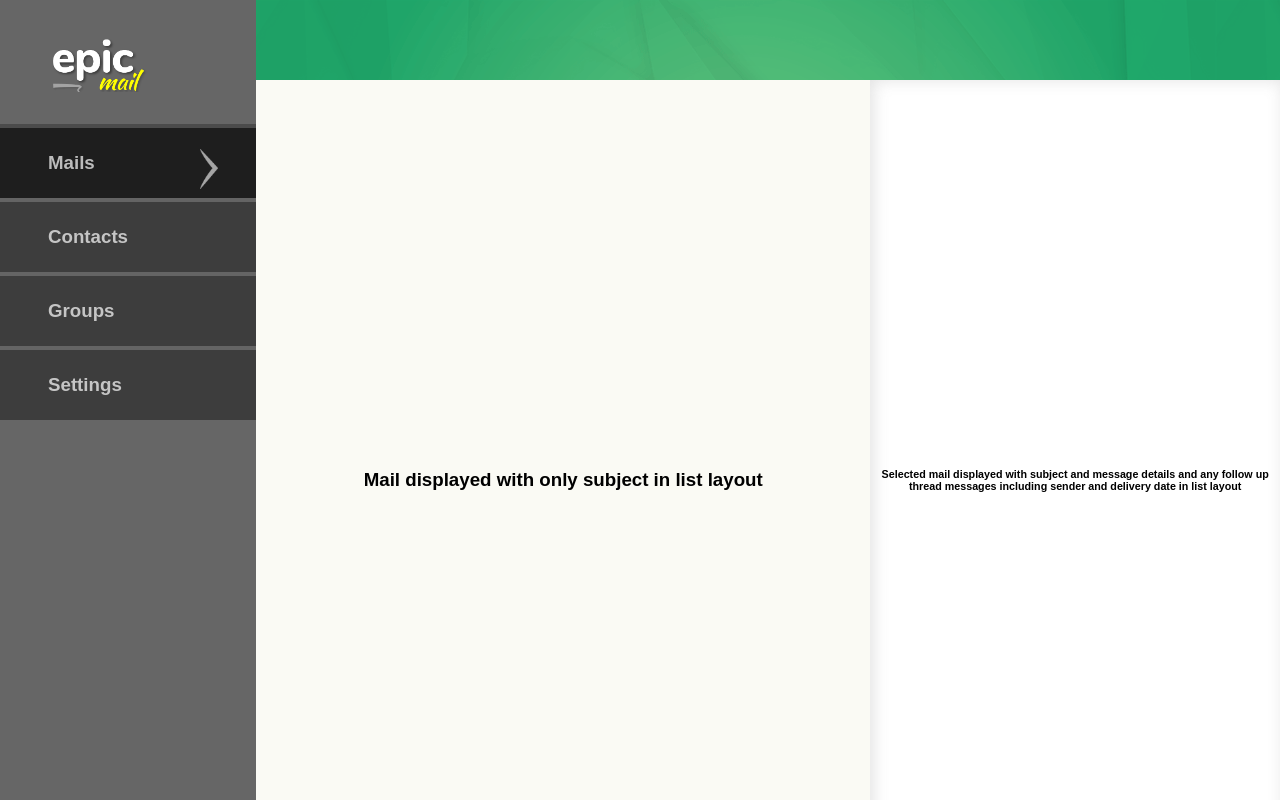
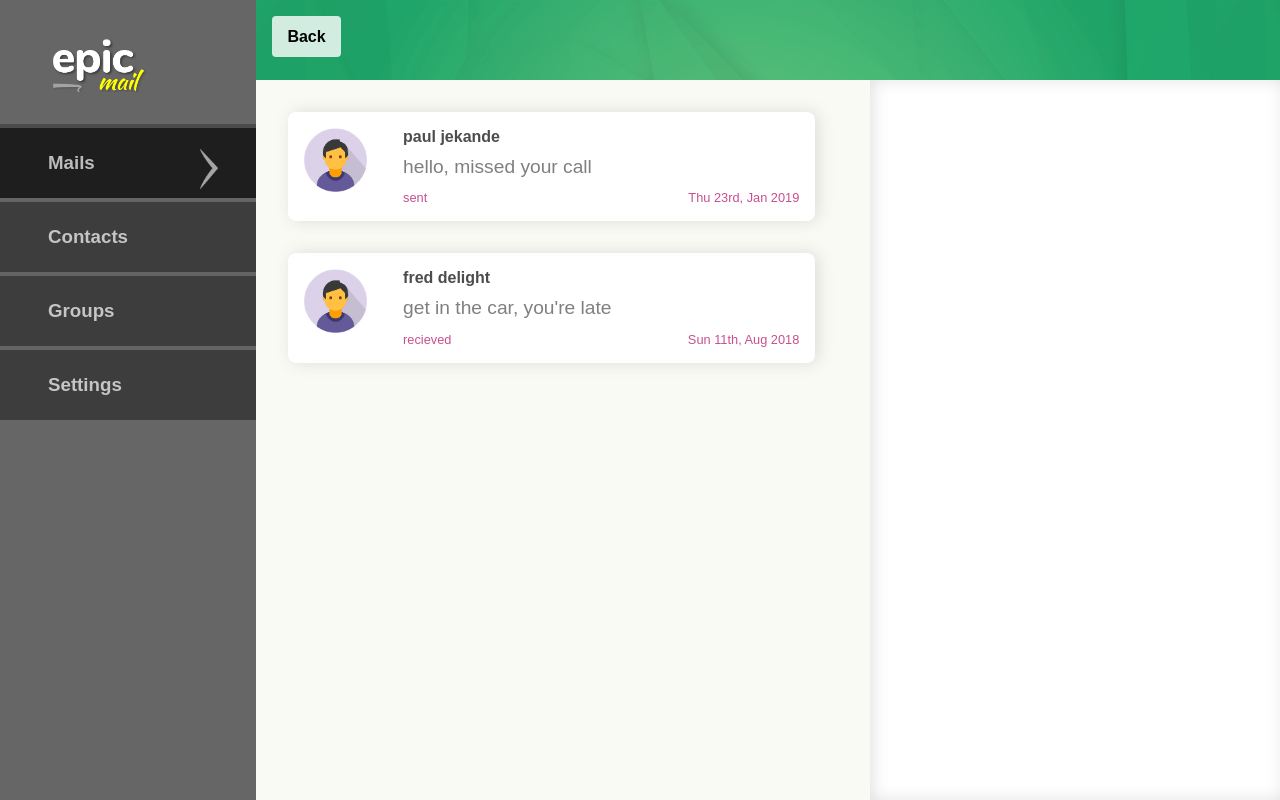
Before and after one commit to caleb-42/EPIC-mail, a plain HTML site: page UI/index.html in a window 1280 px wide. Drawn offline with Linux system fonts and the light colour scheme.

Commit message:
[Feature #164240612] Create user Mails page
Created dummydata in js/dummyData.js for User can see
ui/ux element ina action
Refined navigation and added mail message view and read
ux experience
Created back button to improve navigation in mobile devices

```diff
--- a/UI/css/index.css
+++ b/UI/css/index.css
@@ -32,17 +32,23 @@ body{
 }
 .wrapper .main .left-body{
     width: 100%;
-    float: left;
+    height: 100%;
+    float: none;
 }
 .wrapper .main .tab.selected .left-body{
     width: 0;
     float: left;
     display: none;
 }
+.wrapper .main .tab .tab-content{
+    height: 90%;
+}
 .wrapper .main .tab .tab-content > div{
-    padding: 2em;
+    box-sizing:border-box;
+    overflow-y: auto;
+    padding: 2rem 2rem;
     width:100%;
-    height:100%;
+    height: 100%;
 }
 .wrapper .main .left-body .sub-right{
     width: 100%;
@@ -66,7 +72,7 @@ body{
     background: rgba(255, 255, 255, 1);
     box-shadow: .2rem 0 1rem rgba(109, 109, 109, 0.2) inset;
     height: 100%;
-    width:0;
+    width:100%;
     display:block;
     float: right;
 }
@@ -95,6 +101,91 @@ body{
     width:100%;
     height:100%;
 }
+.backbtn{
+  position: absolute;
+  left:1rem;
+  top:1rem;
+  font-weight: 600;
+  background: rgb(255, 255, 255, .8);
+}
+.post{
+    padding: 1rem;
+    width: 90%;
+    border-radius: .5rem;
+    background: #fff;
+    display: block;
+    box-shadow: .2rem 0 1rem rgba(109, 109, 109, 0.2);
+    margin-bottom: 2rem;
+}
+.post.active{
+    transform: scale(1.07);
+}
+.post .dp{
+    background-image: url('../UI-elements/dp.png');
+    background-size: contain;
+    background-repeat: no-repeat;
+    width:4rem;
+    height:4rem;
+    float: left;
+    width: 30%;
+}
+.post .details{
+    float: right;
+    width: 70%;
+}
+.post h4{
+    text-align: left;
+    color: rgba(0, 0, 0, 0.7);
+    margin-bottom: .6rem;
+}
+.post p.subject{
+    color: rgba(0, 0, 0, 0.5);
+    font-size: 1rem;
+    margin-bottom: .8rem;
+    text-align: left;
+}
+.post span.date{
+    color: rgba(185, 35, 115, 0.8);
+    font-size: .8rem;
+    text-align: right;
+    float: right;
+    width:80%;
+}
+.post span.type{
+    color: rgba(185, 35, 115, 0.8);
+    font-size: .8rem;
+    width:20%;
+    float: left;
+    text-align: left;
+}
+.post-bloated p.date{
+    color: rgba(185, 35, 115, 0.8);
+    font-size: .8rem;
+    text-align: right;
+}
+.post-bloated{
+    padding: 1rem;
+    width: 90%;
+    background: #fff;
+    display: block;
+}
+.post-bloated h3{
+    color: rgba(0, 0, 0, 0.7);
+    margin-bottom: 2.5rem;
+}
+.post-bloated p.subject{
+    color: rgba(0, 0, 0, 0.5);
+    font-size: 1.2rem;
+    margin-bottom: 2rem;
+    text-align: center;
+    font-style: italic;
+}
+.post-bloated p.msg{
+    color: rgba(0, 0, 0, 0.5);
+    font-size: .95rem;
+    margin-bottom: 1.2rem;
+    text-align: justify;
+}
 @media(min-width: 992px){
     .wrapper .main{
         width: 80%;
@@ -106,9 +197,17 @@ body{
         display:block;
         float: left;
     }
+    .post .dp{
+        width:4rem;
+        height:4rem;
+        width: 20%;
+    }
+    .post .details{
+        width: 80%;
+    }
 }
 @media(min-width: 768px){
-    .wrapper .main .left-body{
+    .wrapper .main .left-body, .wrapper .main .tab.selected .left-body{
         width: 60%;
         display:flex;
         float: left;
@@ -130,9 +229,38 @@ body{
         float: right;
         box-shadow: .2rem 0 1rem rgba(109, 109, 109, 0.2) inset;
     }
-    .wrapper .main .right-body{
+    .wrapper .main .right-body, .wrapper .main .tab.selected .right-body{
         width: 40%;
         display:flex;
         float: right;
     }
+    .wrapper .main .main-body{
+        overflow-y: hidden;
+    }
+    .wrapper .main .tab .tab-content > div{
+        overflow-y: auto;
+        height: 100%;
+    }
+    .wrapper .main .tab .tab-content{
+        height: 90%;
+    }
+    .post .dp{
+        width:4rem;
+        height:4rem;
+        width: 20%;
+    }
+    .post .details{
+        width: 80%;
+    }
+    .post p.subject{
+        font-size: 1.2rem;
+    }
 }
+@media(min-width: 567px){
+    .post .dp{
+        width: 20%;
+    }
+    .post .details{
+        width: 80%;
+    }
+}
--- a/UI/css/utilities.css
+++ b/UI/css/utilities.css
@@ -90,7 +90,7 @@ button{
   white-space: nowrap;
   vertical-align: middle;
   border: 1px solid transparent;
-  padding: 1rem;
+  padding: .6rem .9rem;
   font-size: 1rem;
   border-radius: 0.25rem;
 }
--- a/UI/index.html
+++ b/UI/index.html
@@ -28,6 +28,7 @@
             </aside>
             <div class="main">
                 <div class="header">
+                    <button class="backbtn">Back</button>
                     <div class="navicon"></div>
                 </div>
                 <ul class="top-nav navig w-100 anim">
@@ -43,32 +44,37 @@
                     <li><h3 data-nav = 'settings'>Settings</h3></li>
                 </ul>
                 <div class="w-100 h-100 main-body">
-                    <div class="mails tab block">
-                        <div class="left-body tab-content h-100 flexdiv flex-center">
-                            <h3>Mail displayed with only subject in list layout</h3>
+                    <div class="mails tab anim block">
+                        <div class="left-body tab-content flexdiv flex-center">
+                            <div class="content-wrapper">
+
+                            </div>
                         </div>
-                        <div class="right-body tab-content h-100 flexdiv flex-center">
-                            <h6>Selected mail displayed with subject and message details and any follow up thread messages including sender and delivery date in list layout</h6>
+                        <div class="right-body tab-content flexdiv flex-center">
+                            <div class="content-wrapper-bloated"></div>
                         </div>
+                        <div class="clr"></div>
                     </div>
-                    <div class="contacts tab gone">
-                        <div class="left-body tab-content h-100 flexdiv flex-center">
+                    <div class="contacts tab anim gone">
+                        <div class="left-body tab-content flexdiv flex-center">
                             <h3>Panels displaying details in contacts</h3>
                         </div>
-                        <div class="right-body tab-content h-100 flexdiv flex-center">
+                        <div class="right-body tab-content flexdiv flex-center">
                             <h6>Panel showing all messages from the selected contact</h6>
                         </div>
+                        <div class="clr"></div>
                     </div>
-                    <div class="groups tab gone">
-                        <div class="left-body tab-content h-100 flexdiv flex-center">
+                    <div class="groups tab anim gone">
+                        <div class="left-body tab-content flexdiv flex-center">
                             <h3>Groups in a list layout</h3>
                         </div>
-                        <div class="right-body tab-content h-100 flexdiv flex-center">
+                        <div class="right-body tab-content flexdiv flex-center">
                             <h6>Panel showing all messages from user and to user and their delivery date</h6>
                         </div>
+                        <div class="clr"></div>
                     </div>
-                    <div class="settings tab gone">
-                        <div class="left-body inner-float h-100">
+                    <div class="settings tab anim gone">
+                        <div class="left-body inner-float">
                             <div class="sub-left tab-content flexdiv flex-center">
                                 <h3>Area to upload photo here</h3>
                             </div>
@@ -76,6 +82,7 @@
                                 <h6>list of all users</h6>
                             </div>
                         </div>
+                        <div class="clr"></div>
                     </div>
                 </div>
             </div>
@@ -83,4 +90,5 @@
         </div>
     </body>
     <script src="./js/index.js"></script>
+    <script src="./js/dummyTest.js"></script>
 </html>
--- /dev/null
+++ b/UI/js/dummyTest.js
@@ -0,0 +1,77 @@
+(()=>{
+/* test files */
+    let switchClass = (target, toggleClass, type = "toggle")=>{
+        try{
+            let navs = document.querySelectorAll(`${target}`);
+            navs.forEach((nav)=>{
+                if(type=='toggle')nav.classList.toggle(toggleClass);
+                if(type=='add')nav.classList.add(toggleClass);
+                if(type=='remove')nav.classList.remove(toggleClass);
+            });
+        }catch(e){
+            console.error(e);
+            return false;
+        }
+        return true;
+    }
+    const dummyData = {
+        messages: [
+            {
+                firstName: 'paul',
+                lastName: 'jekande',
+                subject: 'hello, missed your call',
+                message: "I'm so sorry, i was at the inn when you called martins, Lorem Ipsum is simply dummy text",
+                deliveryDate: 'Thu 23rd, Jan 2019',
+                type: 'sent',
+            },
+            {
+                firstName: 'fred',
+                lastName: 'delight',
+                subject: "get in the car, you're late",
+                message: "Lorem Ipsum has been the industry's standard dummy text ever since the 1500s",
+                deliveryDate: 'Sun 11th, Aug 2018',
+                type: 'recieved',
+            },
+        ]
+    };
+    const runDummy = ()=>{
+        let strHtml = '';
+        let counter = 0;
+        dummyData.messages.forEach((msg)=>{
+            strHtml += `
+            <div class="post anim" data-index = "${counter++}">
+                <div class="dp"></div>
+                <div class="details">
+                    <h4>${msg.firstName} ${msg.lastName}</h4>
+                    <p class="subject">${msg.subject}</p>
+                    <div><span class="type">${msg.type}</span><span class="date">${msg.deliveryDate}</span></div>
+                </div>
+                <div class="clr"></div>
+            </div>
+            `
+        })
+        document.querySelector('.content-wrapper').innerHTML = strHtml;
+    }
+    runDummy();
+    const posts = document.querySelectorAll('.post');
+    posts.forEach((post)=>{
+        post.addEventListener('click', (evt)=>{
+            switchClass('.wrapper .main .tab', 'selected', 'toggle');
+            switchClass('.mails .post', 'active', 'remove');
+            switchClass('.mails .post', 'opac-70', 'add');
+            evt.currentTarget.classList.add('active');
+            switchClass('.mails .post.active', 'opac-70', 'remove');
+            let index = evt.currentTarget.getAttribute('data-index');
+            let msg = dummyData.messages[index];
+            console.log(index, msg, evt.target);
+            document.querySelector('.content-wrapper-bloated').innerHTML = `
+            <div class="post-bloated">
+                <h3>${msg.firstName} ${msg.lastName}</h3>
+                <p class="subject">${msg.subject}</p>
+                <p class="msg">${msg.message}</p>
+                <p class="date">${msg.deliveryDate}</p>
+            </div>
+            `
+        })
+    })
+})()
--- a/UI/js/index.js
+++ b/UI/js/index.js
@@ -1,8 +1,5 @@
 (function(){
-    const fetchData = (nav) => {
-
-    }
-    const switchClass = (target, toggleClass, type = "toggle")=>{
+    let switchClass = (target, toggleClass, type = "toggle")=>{
         try{
             let navs = document.querySelectorAll(`${target}`);
             navs.forEach((nav)=>{
@@ -29,10 +26,13 @@
             switchClass(`.${nav}.gone`, 'block', 'add');
             switchClass(`.${nav}.gone.block`, 'gone', 'remove');
         }
-        fetchData(nav);
+        /* fetchData(nav); */
     }
     document.querySelector('.side-nav .d-arrow').addEventListener('click', (evt)=>{
         openCloseNav();
+    });
+    document.querySelector('.backbtn').addEventListener('click', (evt)=>{
+        switchClass('.wrapper .main .tab', 'selected', 'toggle');
     });
     document.querySelector('.top-nav .d-arrow').addEventListener('click', (evt)=>{
         openCloseNav();
@@ -50,6 +50,7 @@
 
     navig.forEach((nav)=>{
         nav.addEventListener('click', (evt)=>{
+            switchClass('.wrapper .main .tab', 'selected', 'remove');
             menu = evt.currentTarget.getAttribute('data-nav');
             switchClass('.navig h3.active', 'active');
             switchClass('.mail-types li.active', 'active');
@@ -61,6 +62,7 @@
     const subNavig = document.querySelectorAll('.mail-types li');
     subNavig.forEach((nav)=>{
         nav.addEventListener('click', (evt)=>{
+            switchClass('.wrapper .main .tab', 'selected', 'remove');
             menu = evt.currentTarget.getAttribute('data-nav');
             parentMenu = evt.currentTarget.getAttribute('data-parent-nav');
             switchClass('.navig h3.active', 'active');
@@ -70,6 +72,7 @@
             switchTab(menu, false);
         })
     })
+
 })();
 
 
```
Also changed, not shown: UI/UI-elements/dp.png (added).
